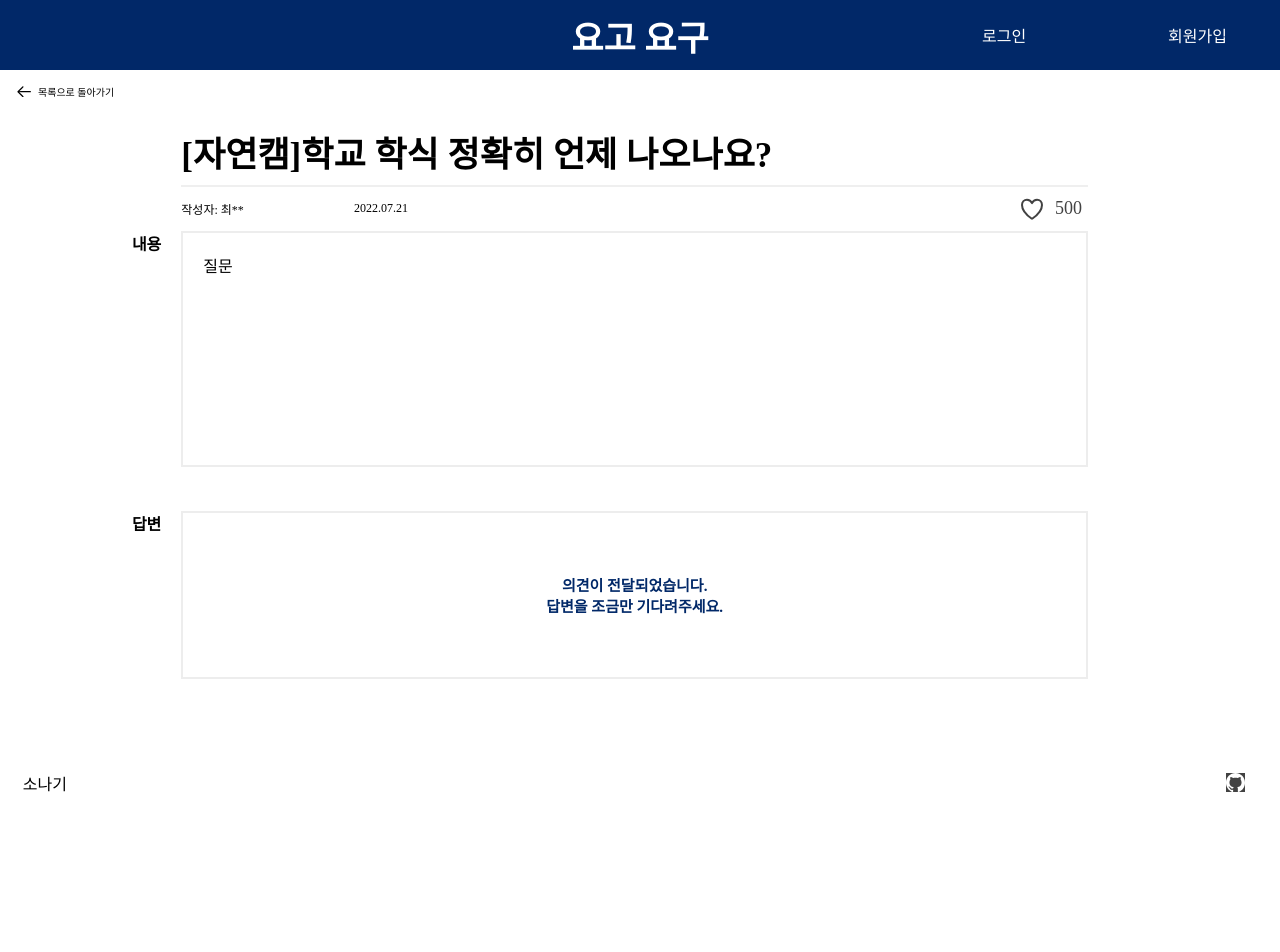
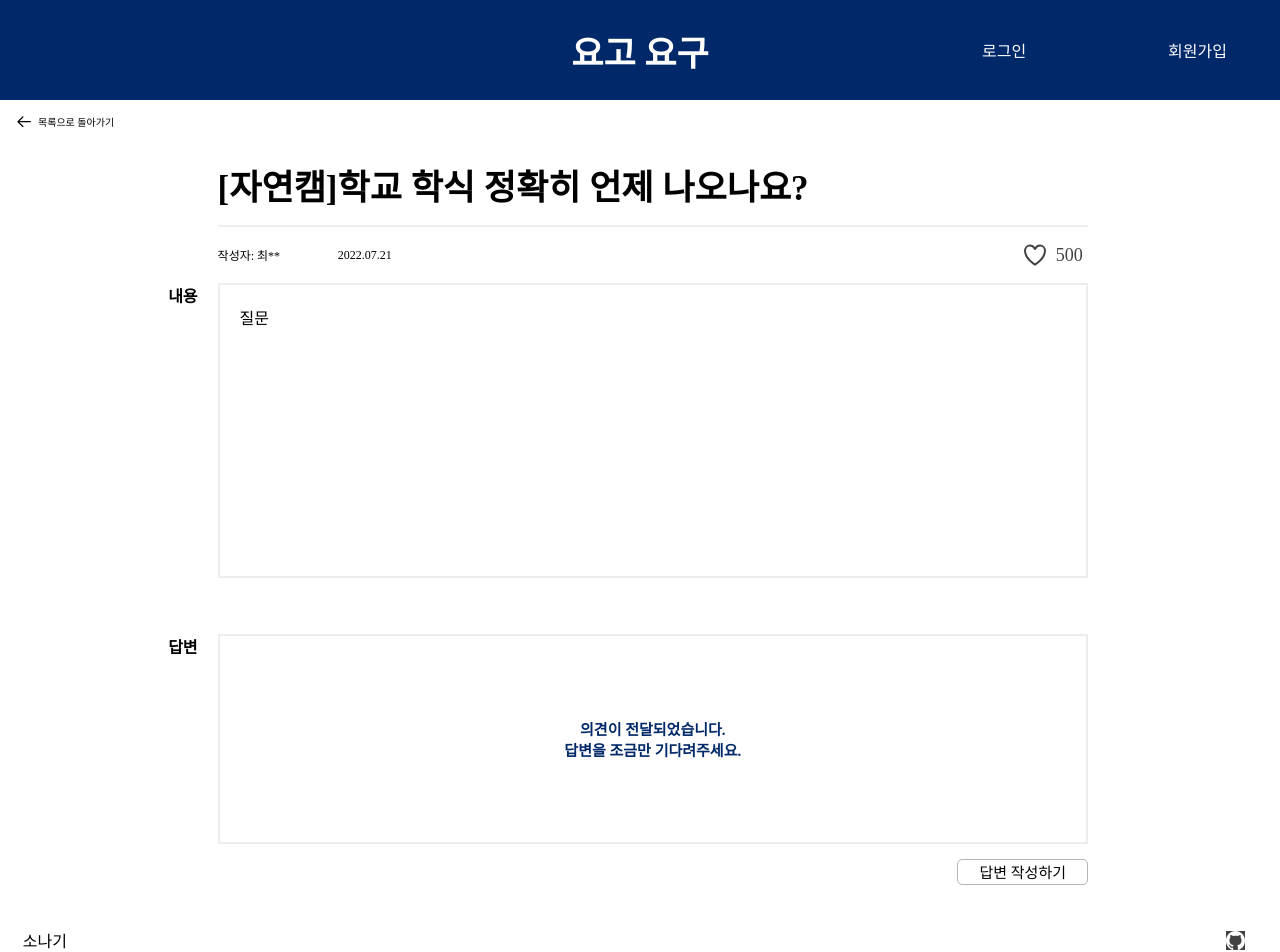
Before and after one commit to harksu/SW-Competition-FrontEnd, a React (Create React App) app: page / in a window 1280 px wide. Shown: the top 952 px of the page. Before the commit the page ends 870 px from the top, so only its background shows below. Built offline with nearby package versions, Linux system fonts and the light colour scheme; a web font is replaced by a local one.

Commit message:
Feat: style,state

```diff
--- a/src/App.jsx
+++ b/src/App.jsx
@@ -10,9 +10,11 @@ function App() {
   return (
     <ThemeProvider theme={Theme}>
       <GlobalStyle />
+
       <Header />
+      <DetailPage />
+
       <Footer />
-      <DetailPage />
     </ThemeProvider>
   );
 }
--- a/src/components/Footer.jsx
+++ b/src/components/Footer.jsx
@@ -18,10 +18,8 @@ function Footer() {
 export default Footer;
 
 const FooterWrapper = styled.div`
-  position: absolute;
-  bottom: 0;
   width: 100%;
-  height: 35px;
+  height: 80px;
   display: flex;
   align-items: center;
   justify-content: space-between;
--- a/src/components/Header.jsx
+++ b/src/components/Header.jsx
@@ -23,7 +23,7 @@ export default Header;
 
 const HeaderWrapper = styled.div`
   width: 100%;
-  height: 70px;
+  height: 100px;
   display: flex;
   justify-content: space-between;
   align-items: center;
@@ -59,6 +59,6 @@ const SelectBtn = styled.button`
     margin-left: 8%;
   }
   &:nth-child(1) {
-    display: ${(props) => !props && 'none'};
+    display: ${(props) => props.isLogin && 'none'};
   }
 `;
--- a/src/pages/DetailPage.jsx
+++ b/src/pages/DetailPage.jsx
@@ -1,10 +1,18 @@
+/* eslint-disable no-unused-expressions */
+/* eslint-disable no-confusing-arrow */
+/* eslint-disable implicit-arrow-linebreak */
 import React, { useState } from 'react';
 import styled from 'styled-components';
 import { ReactComponent as Arrow } from '../assests/backArrow.svg';
 import { ReactComponent as Heart } from '../assests/Heart.svg';
+import { ReactComponent as AnsweredIcon } from '../assests/Answered.svg';
 
 function DetailPage() {
   const [isYongin] = useState(true);
+  const [isAnswered] = useState(false);
+  const [isSelf] = useState(false);
+  const [isCouncil] = useState(true);
+
   return (
     <Container>
       <BacktoList>
@@ -27,13 +35,32 @@ function DetailPage() {
         </BoardInfo>
         <QuestionText>내용</QuestionText>
         <QuestionBox>질문</QuestionBox>
-        <AnswerText>답변</AnswerText>
-        <AnswerBox>
-          <WaitAnswer>
-            <div>의견이 전달되었습니다.</div>
-            <div>답변을 조금만 기다려주세요.</div>
-          </WaitAnswer>
+        <QuestionButtonSpace>
+          {isSelf && !isCouncil && <QuestionButton>수정하기</QuestionButton>}
+        </QuestionButtonSpace>
+        <AnswerText Answered={isAnswered}>
+          <AnswerContainer>
+            답변
+            {isAnswered && <AnsweredIconStyled />}
+          </AnswerContainer>
+        </AnswerText>
+        <AnswerBox Answered={isAnswered}>
+          {isAnswered ? (
+            <AnswerComp>안녕하세요. 자연캠퍼스 총학생회 ALT입니다.</AnswerComp>
+          ) : (
+            <WaitAnswer>
+              <div>의견이 전달되었습니다.</div>
+              <div>답변을 조금만 기다려주세요.</div>
+            </WaitAnswer>
+          )}
         </AnswerBox>
+        <AnswerButtonSpace>
+          {isCouncil && (
+            <AnswerButton>
+              {isAnswered ? '답변 수정하기' : '답변 작성하기'}
+            </AnswerButton>
+          )}
+        </AnswerButtonSpace>
       </BoardContainer>
     </Container>
   );
@@ -45,6 +72,7 @@ const Container = styled.div`
   display: flex;
   flex-direction: column;
   height: 100vh;
+  width: 100%;
 `;
 const BacktoList = styled.div`
   padding: 10px;
@@ -61,11 +89,11 @@ const ArrowStyled = styled(Arrow)`
 const BoardContainer = styled.div`
   justify-self: center;
   width: 85%;
-  height: 70%;
-  margin-top: 0.5%;
+  height: 100%;
+
   display: grid;
-  grid-template-columns: 1fr 5fr;
-  grid-template-rows: 12fr 8fr 42fr 8fr 30fr;
+  grid-template-columns: 1fr 4fr;
+  grid-template-rows: 12fr 8fr 42fr 8fr 30fr 8fr;
 `;
 const Title = styled.div`
   grid-column: 2/3;
@@ -89,7 +117,7 @@ const BoardInfo = styled.div`
 const UserDate = styled.div`
   display: flex;
   align-items: center;
-  width: 25%;
+  width: 20%;
   justify-content: space-between;
 `;
 const User = styled.div``;
@@ -126,25 +154,86 @@ const QuestionBox = styled.div`
   overflow-y: scroll;
 `;
 
-const AnswerText = styled.div`
-  grid-column: 1/2;
-  grid-row: -2/-1;
-  text-align: end;
-  padding-right: 20px;
-  font-weight: 600;
+const QuestionButtonSpace = styled.div`
+  grid-column: 2/3;
+  grid-row: 4/5;
+  display: flex;
+  justify-content: flex-end;
+  align-items: center;
 `;
-const AnswerBox = styled.div`
-  grid-column: 2/3;
-  grid-row: -2/-1;
-  border: 2px solid #ededed;
+
+const QuestionButton = styled.button`
   display: flex;
   justify-content: center;
   align-items: center;
-  white-space: pre-wrap;
+  border: 1px solid #b5b5b5;
+  font-weight: 400;
+  font-size: 15px;
+  width: 15%;
+  height: 46%;
+  background-color: white;
+  border-radius: 5px;
 `;
-const WaitAnswer = styled.p`
+const AnswerText = styled.div`
+  grid-column: 1/2;
+  grid-row: -3/-2;
+  display: flex;
+  justify-content: flex-end;
+  align-items: flex-start;
+  margin-right: ${(props) => !props.Answered && '20px'};
+  font-weight: 600;
+`;
+const AnswerContainer = styled.div`
+  display: flex;
+  align-items: center;
+`;
+const AnsweredIconStyled = styled(AnsweredIcon)`
+  height: 28px;
+`;
+
+const AnswerBox = styled.div`
+  grid-column: 2/3;
+  grid-row: -3/-2;
+  border: 2px solid #ededed;
+
+  ${(props) =>
+    props.Answered
+      ? `
+      padding: 20px 20px;
+      font-size: 10px;
+  `
+      : `
+      display: flex;
+      align-items: center;
+      justify-content: center;
+  `}
+`;
+
+const AnswerComp = styled.p``;
+
+const WaitAnswer = styled.div`
   font-size: 15px;
   font-weight: 700;
   color: ${({ theme }) => theme.colors.blue};
   text-align: center;
 `;
+
+const AnswerButtonSpace = styled.div`
+  grid-row: -2/-1;
+  grid-column: 2/3;
+  display: flex;
+  justify-content: flex-end;
+  align-items: center;
+`;
+const AnswerButton = styled.button`
+  display: flex;
+  justify-content: center;
+  align-items: center;
+  border: 1px solid #b5b5b5;
+  font-weight: 400;
+  font-size: 15px;
+  width: 15%;
+  height: 46%;
+  background-color: white;
+  border-radius: 5px;
+`;
--- a/src/styles/GlobalStyles.js
+++ b/src/styles/GlobalStyles.js
@@ -7,7 +7,7 @@ const GlobalStyle = createGlobalStyle`
         padding : 0;
         body,html{
             box-sizing: border-box;
-            overflow: hidden;
+            overflow-x: hidden;
             }
         font-family: 'NanumSquare';
     }
```
Also changed, not shown: src/assests/Answered.svg (added).
